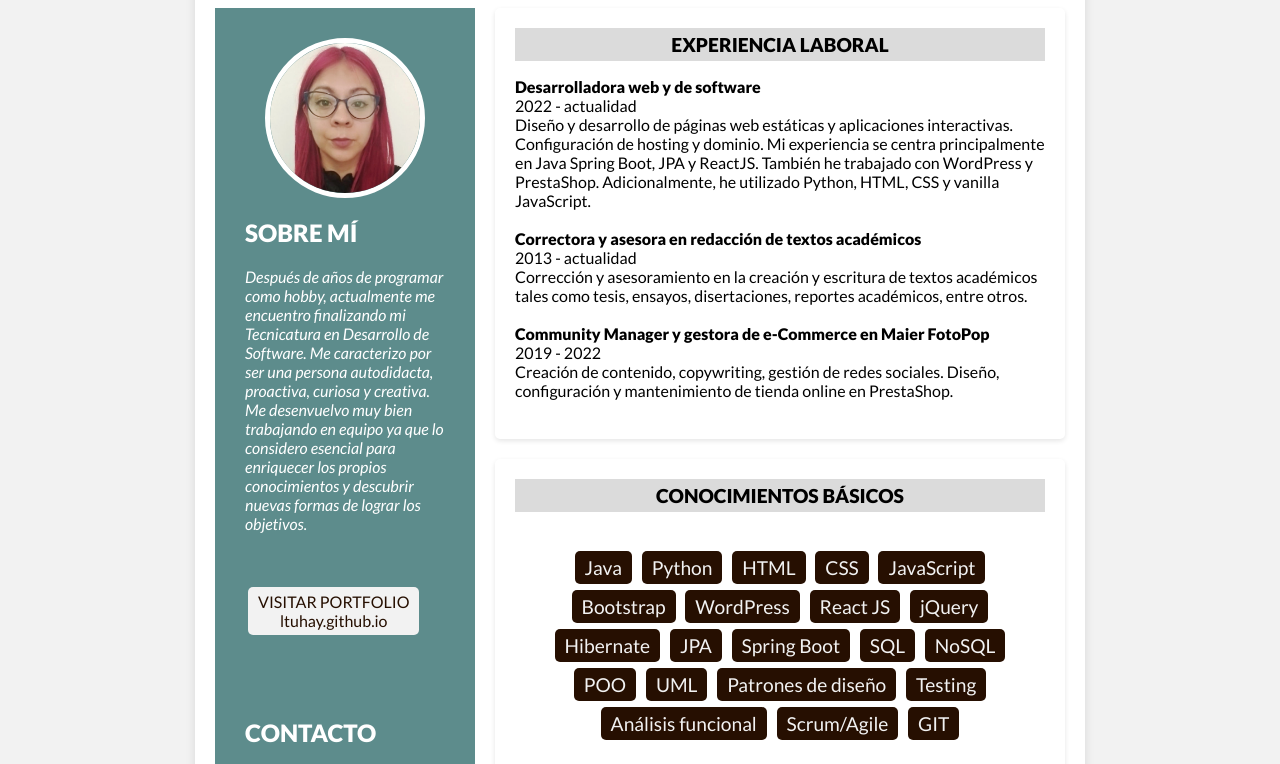
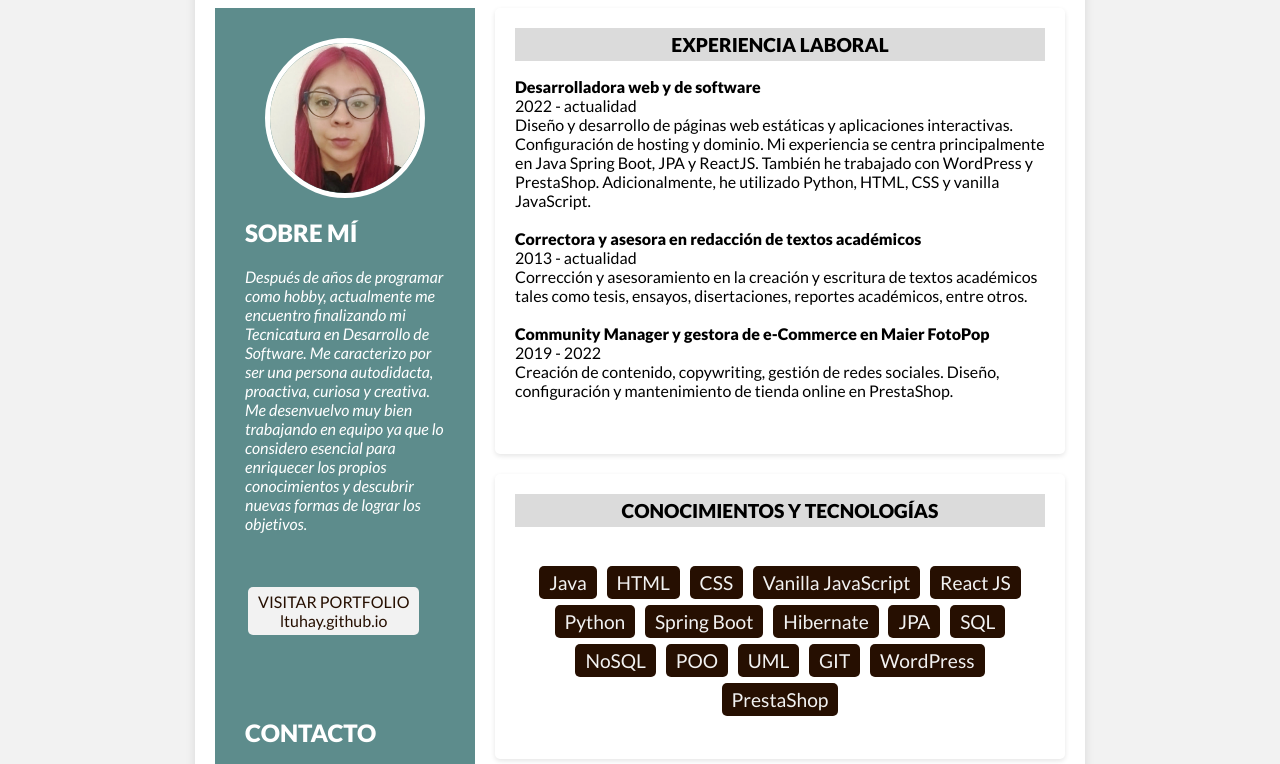
Before and after one commit to LTuhay/cv, a plain HTML site: page index.html in a window 1280 px wide. Shown: the part 168-932 px from the top of the page. Drawn offline with Linux system fonts and the light colour scheme.

Commit message:
skills and tech

```diff
--- a/index.html
+++ b/index.html
@@ -58,29 +58,24 @@
       <p class="text"> Nivel autodidacta: C2 </p>
     </div>
     <div class="section sw">
-      <h2>CONOCIMIENTOS BÁSICOS</h2>
+      <h2>CONOCIMIENTOS Y TECNOLOGÍAS</h2>
       <div class="skillbox">
         <span class="skill">Java</span>
-        <span class="skill">Python</span>
         <span class="skill">HTML</span>
         <span class="skill">CSS</span>
-        <span class="skill">JavaScript</span>
-        <span class="skill">Bootstrap</span>
-        <span class="skill">WordPress</span>
+        <span class="skill">Vanilla JavaScript</span>
         <span class="skill">React JS</span>
-        <span class="skill">jQuery</span>
+        <span class="skill">Python</span>
+        <span class="skill">Spring Boot</span>
         <span class="skill">Hibernate</span>
         <span class="skill">JPA</span>
-        <span class="skill">Spring Boot</span>
         <span class="skill">SQL</span>
         <span class="skill">NoSQL</span>
         <span class="skill">POO</span>
         <span class="skill">UML</span>
-        <span class="skill">Patrones de diseño</span>
-        <span class="skill">Testing</span>
-        <span class="skill">Análisis funcional</span>
-        <span class="skill">Scrum/Agile</span>
         <span class="skill">GIT</span>
+        <span class="skill">WordPress</span>
+        <span class="skill">PrestaShop</span>
       </div>
     </div>
 
```
